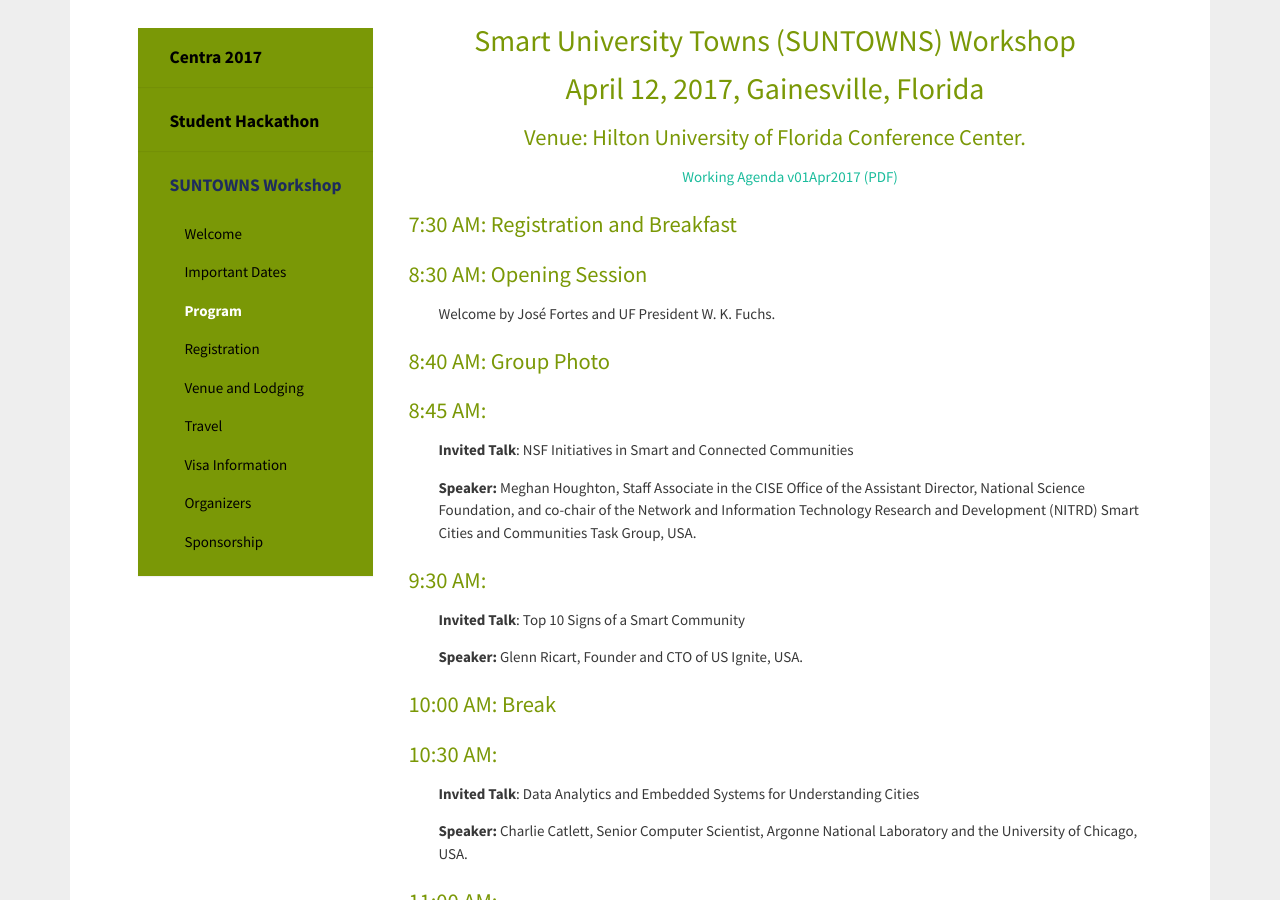
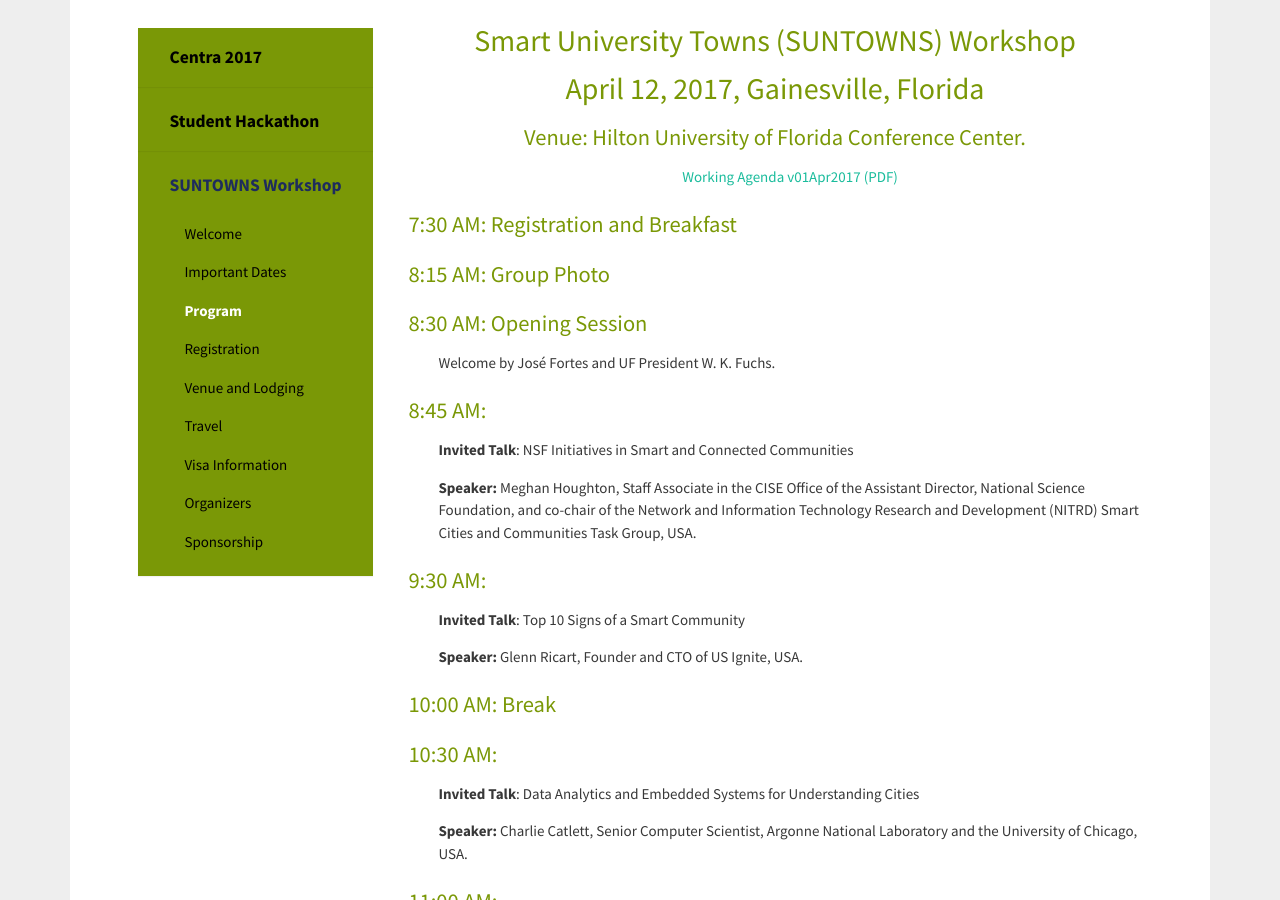
Before and after one commit to hmchou56/centra8, a Jekyll site: the page built from suntowns2017/program.md, in a window 1280 px wide and 900 px high, scrolled down 397 px. Built offline with Jekyll 4.4.1, drawn with Linux system fonts in a browser that asks for light colours; nearby versions of some CDN libraries.

Commit message:
move group photo to earlier in the day

```diff
--- a/suntowns2017/program.md
+++ b/suntowns2017/program.md
@@ -22,10 +22,10 @@
 
 <h3>7:30 AM: Registration and Breakfast</h3>
 
+<h3>8:15 AM: Group Photo</h3>
+
 <h3>8:30 AM: Opening Session</h3>
 <p>Welcome by José Fortes and UF President W. K. Fuchs.</p>
-
-<h3>8:40 AM: Group Photo</h3>
 
 <h3>8:45 AM:</h3>
 <p><strong>Invited Talk</strong>: NSF Initiatives in Smart and Connected Communities</p>
```
